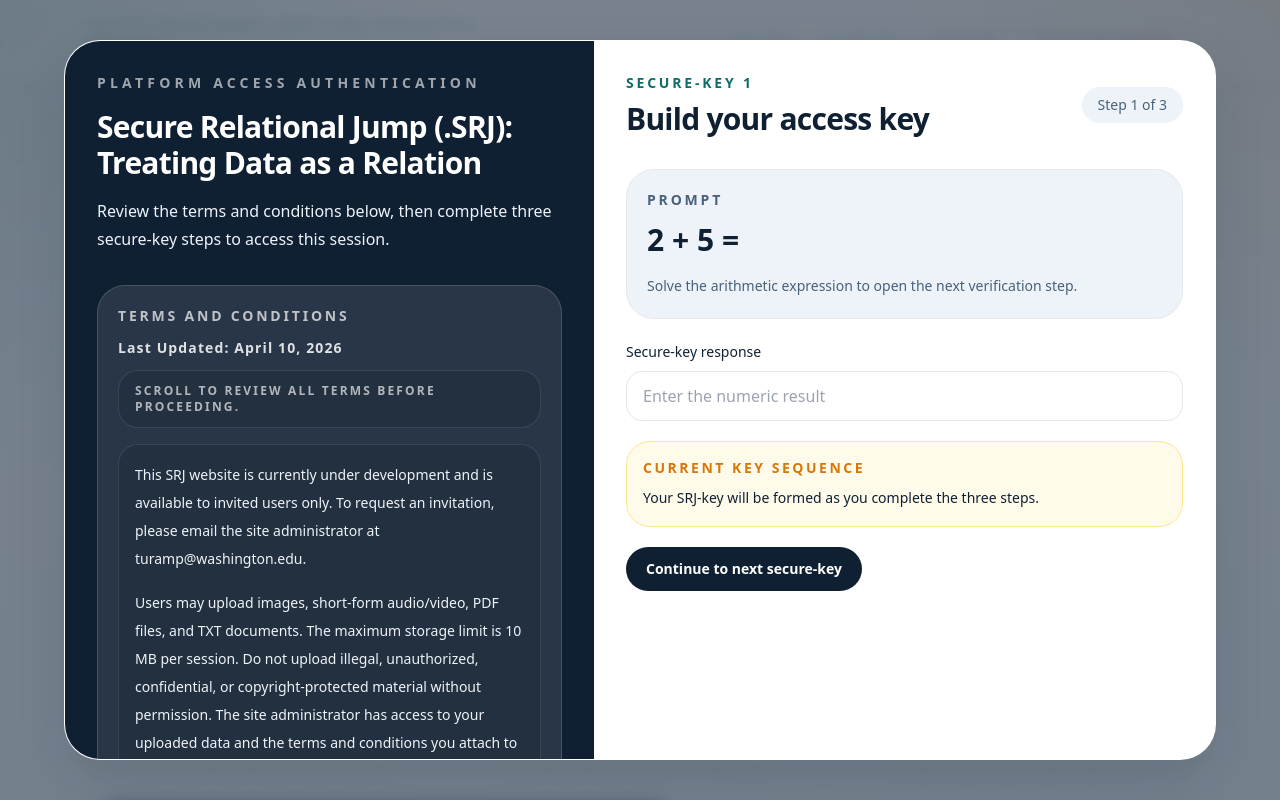
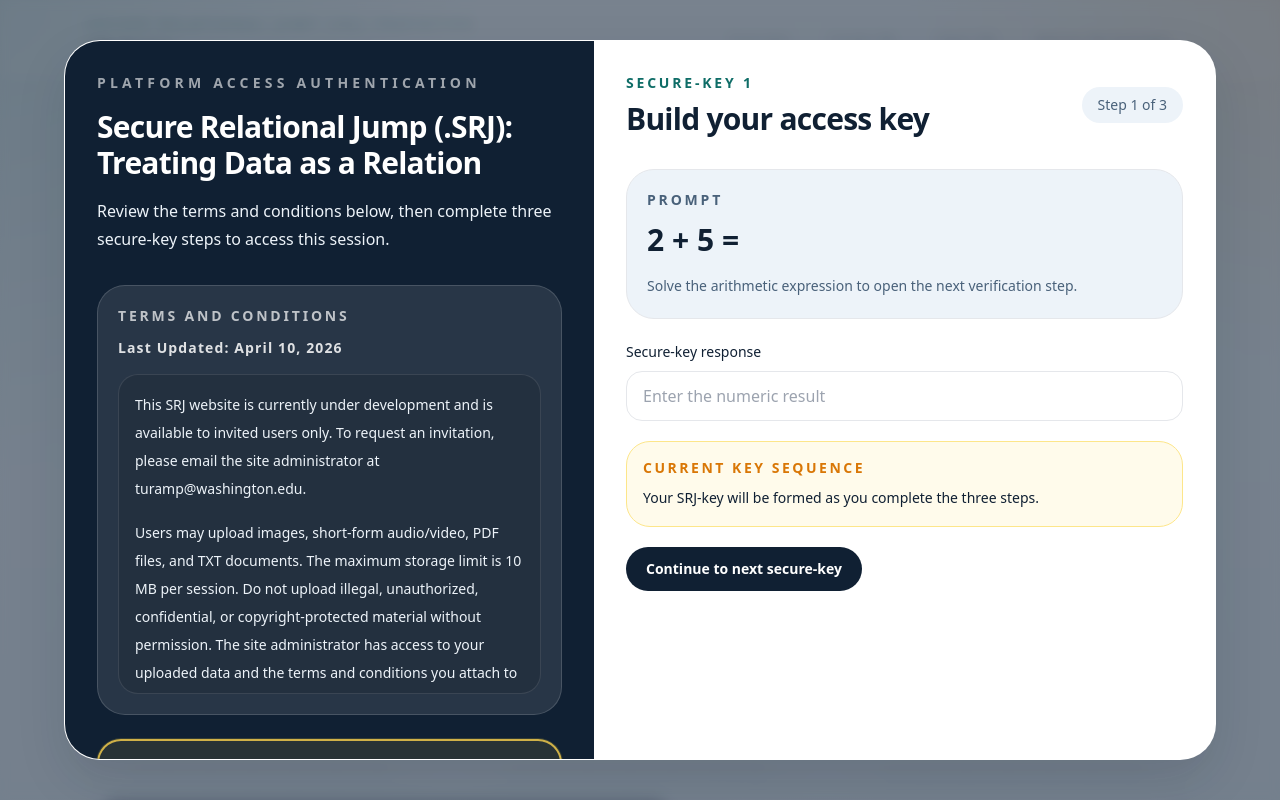
Before and after one commit to saahil634/srj, a Next.js app: page / in a window 1280 px wide. Shown: the top 800 px of the page. Built offline with nearby package versions, Linux system fonts and the light colour scheme; no server answers.

Commit message:
Simplify SRJ terms panel on preview

```diff
--- a/components/platform-access-gate.tsx
+++ b/components/platform-access-gate.tsx
@@ -284,7 +284,7 @@ export function PlatformAccessGate({ children }: { children: ReactNode }) {
 
       <div className="fixed inset-0 z-[70] flex items-center justify-center bg-ink/55 p-6 backdrop-blur-sm">
         <section className="grid max-h-[90vh] w-full max-w-6xl overflow-hidden rounded-[2.25rem] border border-white/40 bg-white shadow-panel lg:grid-cols-[0.92fr_1.08fr]">
-          <div className="flex min-h-0 flex-col bg-ink px-7 py-8 text-white lg:px-8">
+          <div className="flex min-h-0 flex-col overflow-hidden bg-ink px-7 py-8 text-white lg:px-8">
             <p className="text-sm font-semibold uppercase tracking-[0.3em] text-white/60">
               {demoCopy.platformAccess.header.eyebrow}
             </p>
@@ -295,21 +295,18 @@ export function PlatformAccessGate({ children }: { children: ReactNode }) {
               {demoCopy.platformAccess.header.description}
             </p>
 
-            <div className="mt-8 flex min-h-0 flex-1 flex-col rounded-[1.75rem] border border-white/15 bg-white/10 p-5">
+            <div className="mt-8 min-h-0 rounded-[1.75rem] border border-white/15 bg-white/10 p-5">
               <p className="text-sm font-semibold uppercase tracking-[0.2em] text-white/70">
                 {demoCopy.platformAccess.header.termsEyebrow}
               </p>
               <p className="mt-3 text-sm font-semibold tracking-[0.08em] text-white/85">
                 {demoCopy.platformAccess.header.lastUpdatedLabel}
               </p>
-              <div className="mt-3 rounded-[1.25rem] border border-white/10 bg-black/10 px-4 py-3 text-xs font-semibold uppercase tracking-[0.18em] text-white/65">
-                Scroll to review all terms before proceeding.
-              </div>
-              <div className="srj-scrollbar mt-4 flex-1 overflow-y-scroll rounded-[1.25rem] border border-white/10 bg-black/10 px-4 py-4">
+              <div className="srj-scrollbar mt-4 max-h-[36vh] min-h-[18rem] overflow-y-auto rounded-[1.25rem] border border-white/10 bg-black/10 px-4 py-4 lg:max-h-[40vh]">
                 <div className="space-y-4 text-sm leading-7 text-mist">
-                {PLATFORM_ACCESS_TERMS.map((term) => (
-                  <p key={term}>{term}</p>
-                ))}
+                  {PLATFORM_ACCESS_TERMS.map((term) => (
+                    <p key={term}>{term}</p>
+                  ))}
                 </div>
               </div>
             </div>
```
